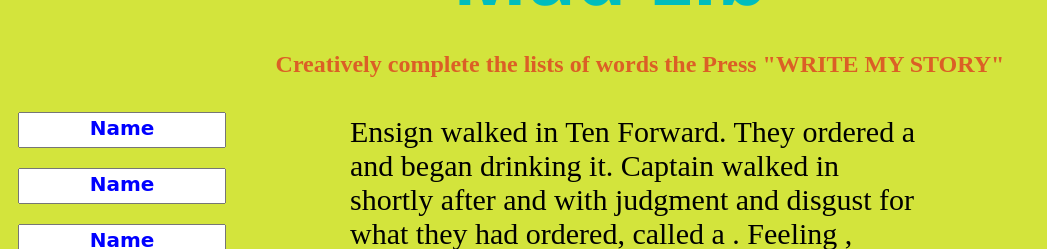
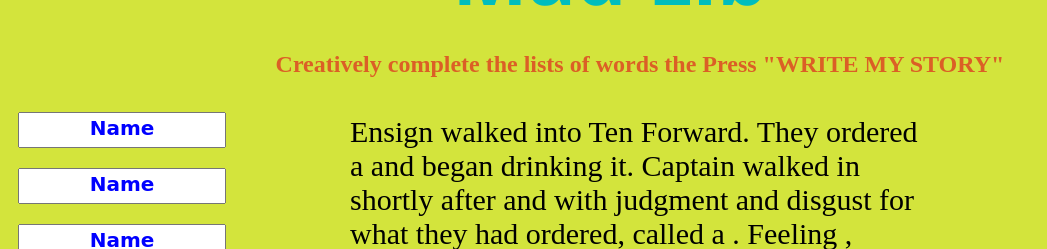
Before and after one commit to CapyJara/mad-lib-game, a plain HTML site: page index.html in a window 1280 px wide. Both pictures are taken after a click on the button "WRITE MY STORY". Shown: the part 165-414 px from the top of the page, without its empty margins (0-1047 px from the left). Drawn offline with Linux system fonts and the light colour scheme.

Commit message:
not sure

```diff
--- a/main.js
+++ b/main.js
@@ -45,7 +45,7 @@ function writeStory() {
 
     var madLib = document.getElementById('madLib');
 
-    madLib.innerHTML = 'Ensign <strong>' + name_one + '</strong> walked in Ten Forward. They ordered a <strong>' + noun + '</strong> and began drinking it. Captain <strong>' + name_two + '</strong> walked in shortly after and with judgment and disgust for what they had ordered, called <strong>' + name_one + '</strong> a <strong>' + mean_adjective + '</strong>. Feeling <strong>' + emotion + '</strong> , <strong>' + name_one + ' began ' + movement + '</strong> and shouted <strong>' + obscenity + '</strong> at Captain <strong>' + name_two + '</strong>. This did not go over well. Lieutenant <strong>' + name_three + '</strong> stepped in with great concern. Emotions grew tense. After several minutes of <strong>' + verb_one + '</strong>, they began to <strong>' + verb_two + '</strong>, and all ordered another round of <strong>' + noun + '</strong> and <strong>' + verb_three + '</strong> the night away.';
+    madLib.innerHTML = 'Ensign <strong>' + name_one + '</strong> walked into Ten Forward. They ordered a <strong>' + noun + '</strong> and began drinking it. Captain <strong>' + name_two + '</strong> walked in shortly after and with judgment and disgust for what they had ordered, called <strong>' + name_one + '</strong> a <strong>' + mean_adjective + '</strong>. Feeling <strong>' + emotion + '</strong> , <strong>' + name_one + ' began ' + movement + '</strong> and shouted <strong>' + obscenity + '</strong> at Captain <strong>' + name_two + '</strong>. This did not go over well. Lieutenant <strong>' + name_three + '</strong> stepped in with great concern. Emotions grew tense. After several minutes of <strong>' + verb_one + '</strong>, they began to <strong>' + verb_two + '</strong>, and all ordered another round of <strong>' + noun + '</strong> and <strong>' + verb_three + '</strong> the night away.';
 
 }
 
```
Also changed, not shown: index.html (+1 -1 lines).
